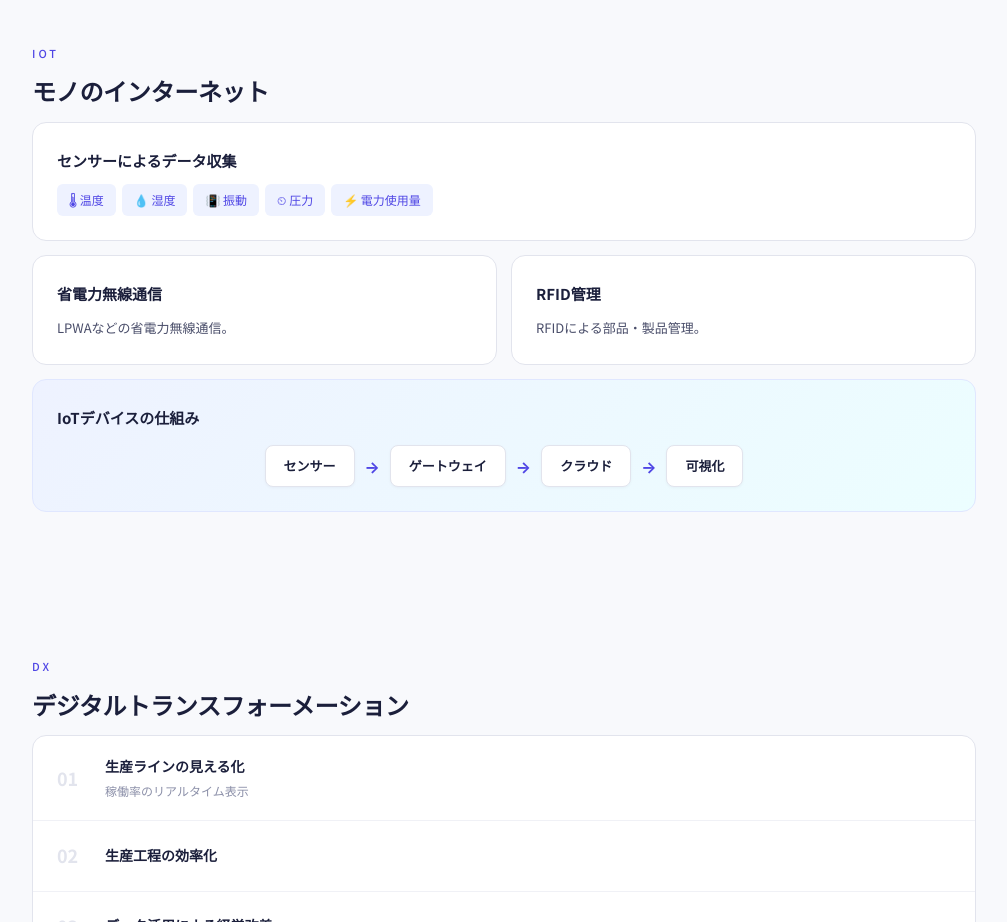
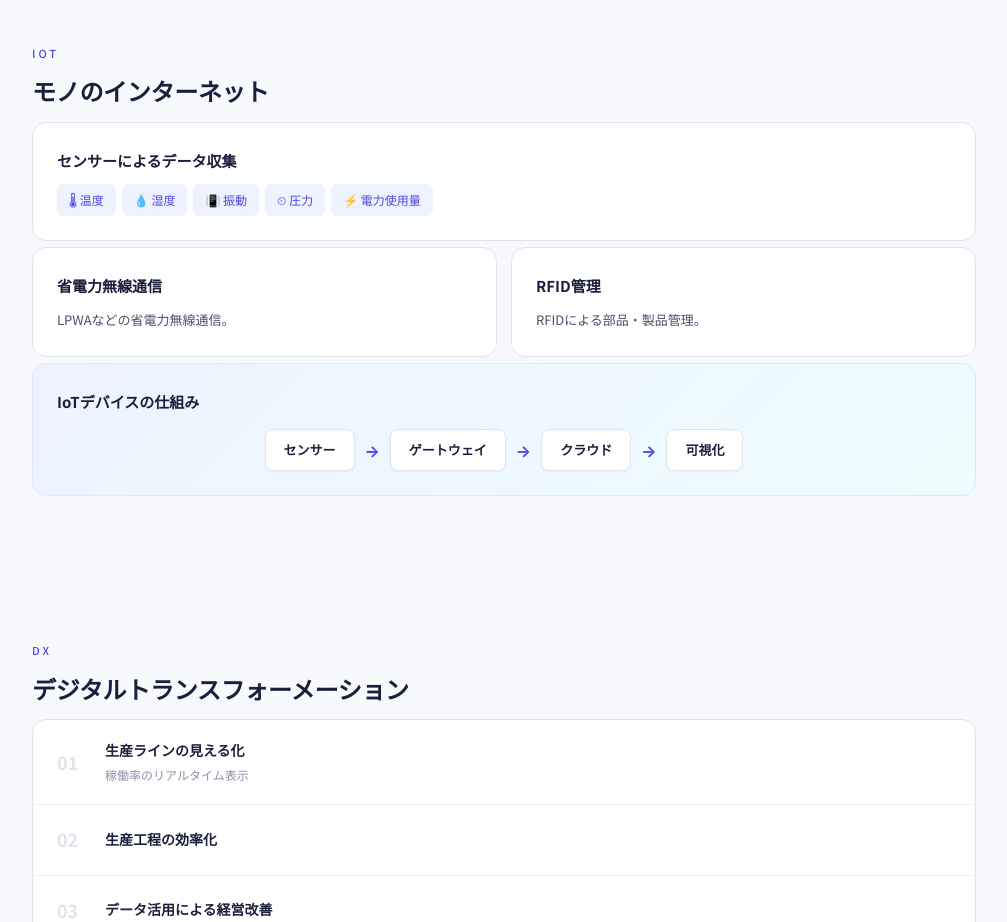
Before and after one commit to shin488/seminar-training-plan, a website: page index.html in a window 1280 px wide. Shown: the part 1560-2482 px from the top of the page, without its empty margins (136-1143 px from the left). Drawn offline with nearby package versions, Linux system fonts and the light colour scheme.

Commit message:
fix: IoT section layout separated card-wide from grid

```diff
--- a/index.html
+++ b/index.html
@@ -82,7 +82,6 @@
     <!-- IoT -->
     <section id="iot" class="section">
       <h2 class="section-title"><span class="title-en">IoT</span> モノのインターネット</h2>
-      <div class="card-grid-2">
       <div class="card card-wide">
         <h4>センサーによるデータ収集</h4>
         <div class="tag-row">
@@ -93,6 +92,7 @@
           <span class="tag">⚡ 電力使用量</span>
         </div>
       </div>
+      <div class="card-grid-2" style="margin-top:6px">
         <div class="card">
           <h4>省電力無線通信</h4>
           <p>LPWAなどの省電力無線通信。</p>
@@ -102,7 +102,7 @@
           <p>RFIDによる部品・製品管理。</p>
         </div>
       </div>
-      <div class="card card-wide flow-card" style="margin-top:14px">
+      <div class="card card-wide flow-card" style="margin-top:6px">
         <h4>IoTデバイスの仕組み</h4>
         <div class="flow">
           <span class="flow-item">センサー</span>
```
Also changed, not shown: 1 other file. Lines whose indentation alone changed are shown as unchanged.
